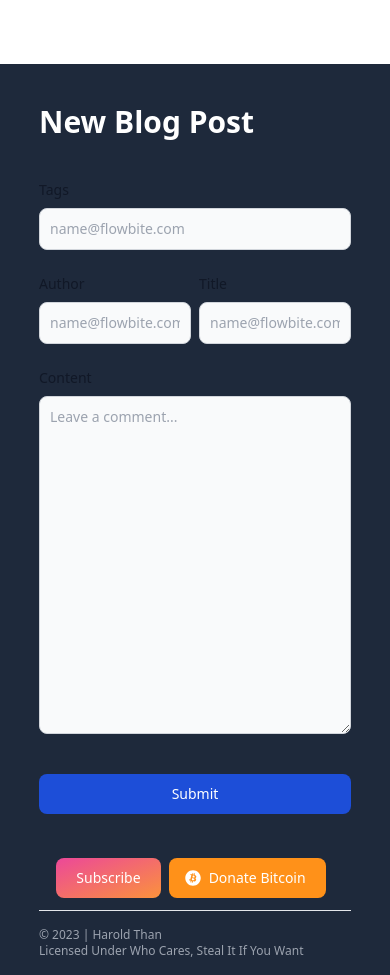
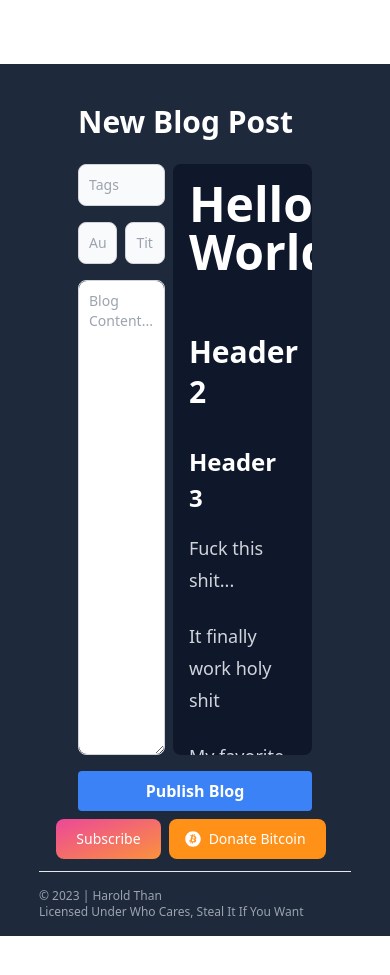
Before and after one commit to thanvinhbaohoang/Harold-Blog-New, a React (Vite) app: page /editor in a window 390 px wide. After the commit the page ends 936 px from the top, so only its background shows below. Built offline with nearby package versions, Linux system fonts and the light colour scheme; grey boxes are pictures that could not be loaded.

Commit message:
Styled NewBlogPost

```diff
--- a/src/App.tsx
+++ b/src/App.tsx
@@ -18,9 +18,7 @@ export default function App() {
       <div className=" flex flex-col gap-10 items-center justify-center bg-slate-800">
             <NavBar />
 
-            <div className="w-[80vw]  lg:w-[40vw] flex flex-col gap-10 text-white ">
-
-
+            <div className="w-[80vw]  lg:w-[40vw] flex flex-col items-center gap-10 text-white ">
               <Routes>
                 <Route path="/" element={<Home/> } />
                 <Route path="/editor" element={<MarkdownEditor/> } />
@@ -28,12 +26,14 @@ export default function App() {
                 <Route path="/no" element={<NotFound/> } />
               </Routes>
 
-              <Footer/>
 
 
             </div>
 
+            <div className="w-[80vw]  mt-10 lg:w-[60vw] flex flex-col gap-10 text-white ">
+              <Footer/>
 
+            </div>
       </div>
     </div>
 
--- a/src/Pages/BlogPage.tsx
+++ b/src/Pages/BlogPage.tsx
@@ -5,19 +5,102 @@ import ReactMarkdown from 'react-markdown';
 
 const markdownContent =
 `
-# Hello World
+![alt text](https://images.unsplash.com/photo-1575936123452-b67c3203c357?ixlib=rb-4.0.3&ixid=M3wxMjA3fDB8MHxwaG90by1wYWdlfHx8fGVufDB8fHx8fA%3D%3D&auto=format&fit=crop&w=2370&q=80 "Title")
 
-## Header 2
+# Bracchia iterum corporibus
 
+## Illam est gramen Palatia lacesse qua externa
 
-### Header 3
-Fuck this shit...
+Lorem markdownum per est; glandibus premebat ossibus Erectheus Phineus. A filius
+regalia visum parentis lapsus.
+
+## Nomen Idas alimenta
+
+Mitibus mutavit; quod si nec lilia requiris *rubore quoniam* sumptaque? Mandata
+et sit stabat virilem Hecateia, porrigitur esset Pirithoum populum, inmitis
+haeremusque nemus sidus premitur.
+
+Non quaque Iuppiter satis commune annos *nova sine*. Quaesitae neque; maxima
+munusque. Vagantem sed confusaque [virusque
+movit](http://www.cerva.io/minoremhaec.html) tenuit credit indignere regia
+concrescere noverat. Gemini illud, fretum tibi Iuppiter diuque adopertaque
+summis ponunt adscendit. Villae perluitur auro fruetur cum percutit, et ille
+tandem, quem, cani huc.
+
+## Nodosaque omne Clymeneia sacros
+
+Et iter habuit aurea Bacche diva ulla exanimem tollens poenaeque domus; diversa.
+Zephyro *enim simul colla*, ubi te ut voces causamque relictum? Argentea trunca
+[inguine](http://inregis.com/) in aquae resedit: genus in moverat aliisque.
+
+    standbyTag(1, matrix_management_cdfs * ad_hertz + raw_namespace);
+    header_insertion_rup /= filenameCopyLaptop / runtime(domainAdware(739506),
+            address, system.ebook.rss_telecommunications(3, compile, 8));
+    caps = fileWhois + frequency + irc / edutainment_power_eup;
+
+## Orba ideoque arma
+
+Sit annum aetheriis tamen Oechalia silvarum, nec tetigit neve sine. Praecordia
+quoque proturbat tutus, Aetolius tanti conlegerat prius igitur cum **verbis**
+magnis alantqueimperat capillos quantusque maxima tenet experiensque: terras.
+Lumina mandata velatus in nullus Iovi, erigitur aliis amnesque. Sua ramo ora
+nec; terraeque proceres totum coeuntia inductus medulla animae, mento pervenisse
+Troiae munus invidiosa acuto tum.
+
+Et redeunt Olympi. Nitar speciosoque ilice, rediit rursus illi lumina et in
+aurea. Currendo hunc et praemia terque silvis mater loqui cinctaque sentit
+contudit defodit necem sanguine facta parte *nectare*; nec ortu. Formamque nec
+non! Amnes me fiuntque ut gladii vultus, caeruleaeque urguet aurigam cecidisse.
+
+## Et Thesea nec totidem
+
+Lorem *markdownum sidera*, adfata, remisit tum **ignibus Alcimedon** superstes.
+[Bracchia conponere neutra](http://www.sanguinis.com/tangitparte) per, sanguine,
+et sorte inrita nondum.
+
+    if (servletRibbonBrowser) {
+        ad_spider_blog += user + unc + push(473812, phpSpeedSerial, 3);
+        intelligenceKeyNntp(rjCrossKilobit.url_shareware(mamp, linux,
+                controller_folder));
+    }
+    font_pci_ddr += protocol_adapter_crossplatform + modemFull;
+    var ata = widget(olap - mnemonicPebibyte - swappableSystem,
+            reciprocal_technology_ddl(keyboard_trash_table - friendPartyDbms, 2,
+            alignment_warm_bit(vlb, memory_party)));
+
+Praeterea pronus densi defendere pignus, capta metus *concessit* habuisse,
+victoria. Frondes quod terra tot ipsa nec peraravit attraxerat saucia auras:
+**miscent deducentia veste** Cythereiadasque. Theatris extenuatur voluit credita
+ocior est Priamusque omnia gemitus. Et *terga in ambitione* implet portant?
+
+## Curvamine coniuge
+
+Quam cineri natura; fiducia nati raptoresque me silvis Delonque. Auferor
+praeceps icto tulit crimina lacertis, [regia ego](http://ab.net/devixque) ille
+**conbibit** ignifero moenia. Domum cauda onus deformes.
+
+    var packetWebcamDrm = wamp_user.baseband(26 + kibibyte_publishing_cad(
+            archiveDirectxDisk, -3, zif));
+    tag.internicHdmi += cron_root_gopher(-3 * sectorGigaflopsPrinter);
+    storageZone(adc);
+    if (osi + cpa_upnp_smishing) {
+        processor_cybersquatter.apple_recursion *= right_cgi;
+    }
+
+Desere et, ambos mali vires iam nomen. Ancora stagnumque ramum inaequales erat.
+
+Spumas stagno miscentem sollemni non fateor ad ocior. Mea dixit frangitur
+fulmina; exit tantum vidisse moresque consiliis tribuere ipse sola, nec quo
+[dei](http://pentheussocio.com/) religatus ausorum monilia. Diu tempto
+**angue**, peregrinaeque silvas locumque mollierat dempto ore mulcere opprimere
+intellectumque aliquid Rhodiae abit verbere quo carmine, pro. Reverentia tu
+quoniam violentior area ab auro? Quid iubet certans, dic in Ciconumque et manu
+*huc*!
 
 It finally work holy shit
 
 
 My favorite search engine is [Duck Duck Go](https://duckduckgo.com).
-![alt text](https://images.unsplash.com/photo-1575936123452-b67c3203c357?ixlib=rb-4.0.3&ixid=M3wxMjA3fDB8MHxwaG90by1wYWdlfHx8fGVufDB8fHx8fA%3D%3D&auto=format&fit=crop&w=2370&q=80 "Title")
 
 
 
@@ -26,28 +109,34 @@ My favorite search engine is [Duck Duck Go](https://duckduckgo.com).
 
 export default function BlogPage() {
     return (
-    <div className="">
-          <header className="mb-4 lg:mb-6 not-format">
-              <address className="flex items-center mb-6 not-italic">
-                  <div className="inline-flex items-center mr-3 text-sm text-gray-900 dark:text-white">
-                      <div className="w-16 h-16 mr-4 rounded-full bg-white"></div>
-                      <div>
-                          <a href="#" rel="author" className="text-xl font-bold text-gray-900 dark:text-white">Jese Leos</a>
-                          <p className="text-base font-light text-gray-500 dark:text-gray-400">Graphic Designer, educator & CEO Flowbite</p>
-                          <p className="text-base font-light text-gray-500 dark:text-gray-400"><time pubdate datetime="2022-02-08" title="February 8th, 2022">Feb. 8, 2022</time></p>
-                      </div>
-                  </div>
-              </address>
-          </header>
+    <div className="w-full flex flex-col items-center  ">
+
+            <div className="flex flex-col w-full items-center my-10">
+                    <div className="flex gap-2 text-sm">
+                        <div className="border-gray-300 border-2 flex flex-col items-center px-4 py-2 rounded-3xl">
+                            Blockchain
+                        </div>
+
+                    </div>
+
+                    <h1 className="text-center text-4xl my-6 font-semibold">
+                        Harold's Guide To Being A Cool As Fuck Person
+                    </h1>
+                    <p className="opacity-80 text-center">
+                        How To Live As You Should And Be The Basest Version Of Yourself
+                    </p>
+            </div>
+
+
 
              <article className="prose-invert prose-img:rounded-xl
              prose-a:text-teal-400 prose-a:font-bold
              mx-auto prose-lg max-w-none prose-p:text-gray-300
              prose-headings:font-bold prose-slate ">
+                <ReactMarkdown children={markdownContent}/>
+            </article>
 
-                <ReactMarkdown children={markdownContent}/>
 
-            </article>
         </div>
     )
 }
--- a/src/Pages/Home.tsx
+++ b/src/Pages/Home.tsx
@@ -5,7 +5,7 @@ import Categories from "../Components/Categories";
 export default function Home() {
 
     return(
-        <div className="flex flex-col gap-4">
+        <div className="flex flex-col w-full gap-4">
             <h1 className="font-bold text-3xl text-white"> All Posts</h1>
             <Categories/>
             <SquareCards/>
--- a/src/Pages/MarkdownEditor.tsx
+++ b/src/Pages/MarkdownEditor.tsx
@@ -1,45 +1,67 @@
+
+import ReactMarkdown from 'react-markdown';
+
+
+const markdownContent =
+`
+# Hello World
+
+## Header 2
+
+
+### Header 3
+Fuck this shit...
+
+It finally work holy shit
+
+
+My favorite search engine is [Duck Duck Go](https://duckduckgo.com).
+![alt text](https://images.unsplash.com/photo-1575936123452-b67c3203c357?ixlib=rb-4.0.3&ixid=M3wxMjA3fDB8MHxwaG90by1wYWdlfHx8fGVufDB8fHx8fA%3D%3D&auto=format&fit=crop&w=2370&q=80 "Title")
 
 
 
+
+`
 export default function MarkdownEditor(){
 
     return(
 
-        <div className="flex flex-col ">
+       <div className="w-[60vw] h-[70vh] mb-10">
+        <h1 className="font-bold text-3xl mb-6">
+            New Blog Post
+        </h1>
 
-            <h1 className="font-bold text-3xl mb-10">
-                New Blog Post
-            </h1>
 
-            <form >
+            <div className="flex gap-2 h-full">
+                    <form className="flex flex-col w-[70%] gap-4">
+                            <input type="text" id="email" class="bg-gray-50 border border-gray-300 text-gray-900 text-sm rounded-lg focus:ring-blue-500 focus:border-blue-500 block w-full p-2.5 dark:bg-gray-700 dark:border-gray-600 dark:placeholder-gray-400 dark:text-white dark:focus:ring-blue-500 dark:focus:border-blue-500" placeholder="Tags" required/>
 
-                    <div class="mb-6">
-                        <label for="email" class="block mb-2 text-sm font-medium text-gray-900 dark:text-white">Tags</label>
-                        <input type="email" id="email" class="bg-gray-50 border border-gray-300 text-gray-900 text-sm rounded-lg focus:ring-blue-500 focus:border-blue-500 block w-full p-2.5 dark:bg-gray-700 dark:border-gray-600 dark:placeholder-gray-400 dark:text-white dark:focus:ring-blue-500 dark:focus:border-blue-500" placeholder="name@flowbite.com" required/>
-                    </div>
+                            <div className="grid grid-cols-2 gap-2">
+                                <input type="text" id="email" class="bg-gray-50 border border-gray-300 text-gray-900 text-sm rounded-lg focus:ring-blue-500 focus:border-blue-500 block w-full p-2.5 dark:bg-gray-700 dark:border-gray-600 dark:placeholder-gray-400 dark:text-white dark:focus:ring-blue-500 dark:focus:border-blue-500" placeholder="Author " required/>
+                                <input type="text" id="email" class="bg-gray-50 border border-gray-300 text-gray-900 text-sm rounded-lg focus:ring-blue-500 focus:border-blue-500 block w-full p-2.5 dark:bg-gray-700 dark:border-gray-600 dark:placeholder-gray-400 dark:text-white dark:focus:ring-blue-500 dark:focus:border-blue-500" placeholder="Title" required/>
+                            </div>
 
-                    <div className="grid grid-cols-2 gap-2">
-                <div class="mb-6">
-                        <label for="email" class="flex mb-2 text-sm font-medium text-gray-900 dark:text-white">Author</label>
-                        <input type="email" id="email" class="bg-gray-50 border border-gray-300 text-gray-900 text-sm rounded-lg focus:ring-blue-500 focus:border-blue-500 block w-full p-2.5 dark:bg-gray-700 dark:border-gray-600 dark:placeholder-gray-400 dark:text-white dark:focus:ring-blue-500 dark:focus:border-blue-500" placeholder="name@flowbite.com" required/>
-                    </div>
+                                <div className="rounded-lg h-full border  focus:ring-blue-500 focus:border-blue-500  dark:border-gray-600 dark:placeholder-gray-400 dark:text-white dark:focus:ring-blue-500 dark:focus:border-blue-500 border-gray-300">
+                                    <textarea id="text" class="p-2.5 w-full h-full rounded-lg text-sm dark:bg-gray-700 dark:text-gray-200 text-gray-900  "placeholder="Blog Content..."></textarea>
+                                </div>
+                    </form>
 
-                    <div class="mb-6">
-                        <label for="email" class="flex mb-2 text-sm font-medium text-gray-900 dark:text-white">Title</label>
-                        <input type="email" id="email" class="bg-gray-50 border border-gray-300 text-gray-900 text-sm rounded-lg focus:ring-blue-500 focus:border-blue-500 block w-full p-2.5 dark:bg-gray-700 dark:border-gray-600 dark:placeholder-gray-400 dark:text-white dark:focus:ring-blue-500 dark:focus:border-blue-500" placeholder="name@flowbite.com" required/>
+                    <div class="h-full w-full p-4 overflow-y-scroll bg-slate-900 rounded-lg">
+                        <article className="prose-invert prose-img:rounded-xl
+                                prose-a:text-teal-400 prose-a:font-bold
+                                mx-auto prose-lg max-w-none prose-p:text-gray-300
+                                prose-headings:font-bold prose-slate ">
+                            <ReactMarkdown children={markdownContent}/>
+
+                        </article>
                     </div>
 
             </div>
-                    <div className="">
-                        <label for="message" class="block mb-2 text-sm font-medium text-gray-900 dark:text-white">Content</label>
-                        <textarea id="message" rows="4" class="block p-2.5 w-full text-sm text-gray-900 bg-gray-50 h-[40vh] rounded-lg border border-gray-300 focus:ring-blue-500 focus:border-blue-500 dark:bg-gray-700 dark:border-gray-600 dark:placeholder-gray-400 dark:text-white dark:focus:ring-blue-500 dark:focus:border-blue-500" placeholder="Leave a comment..."></textarea>
-                    </div>
-            </form>
 
-            <button type="submit" class="text-white mt-10 bg-blue-700 hover:bg-blue-800 focus:ring-4 focus:outline-none focus:ring-blue-300 font-medium rounded-lg text-sm w-full sm:w-auto px-5 py-2.5 text-center dark:bg-blue-600 dark:hover:bg-blue-700 dark:focus:ring-blue-800">Submit</button>
-
-
-        </div>
+            <button class="bg-blue-500 w-full hover:bg-blue-700 mt-4 text-white font-bold py-2 px-4 rounded">
+                Publish Blog
+                </button>
+       </div>
 
     )
 }
```
